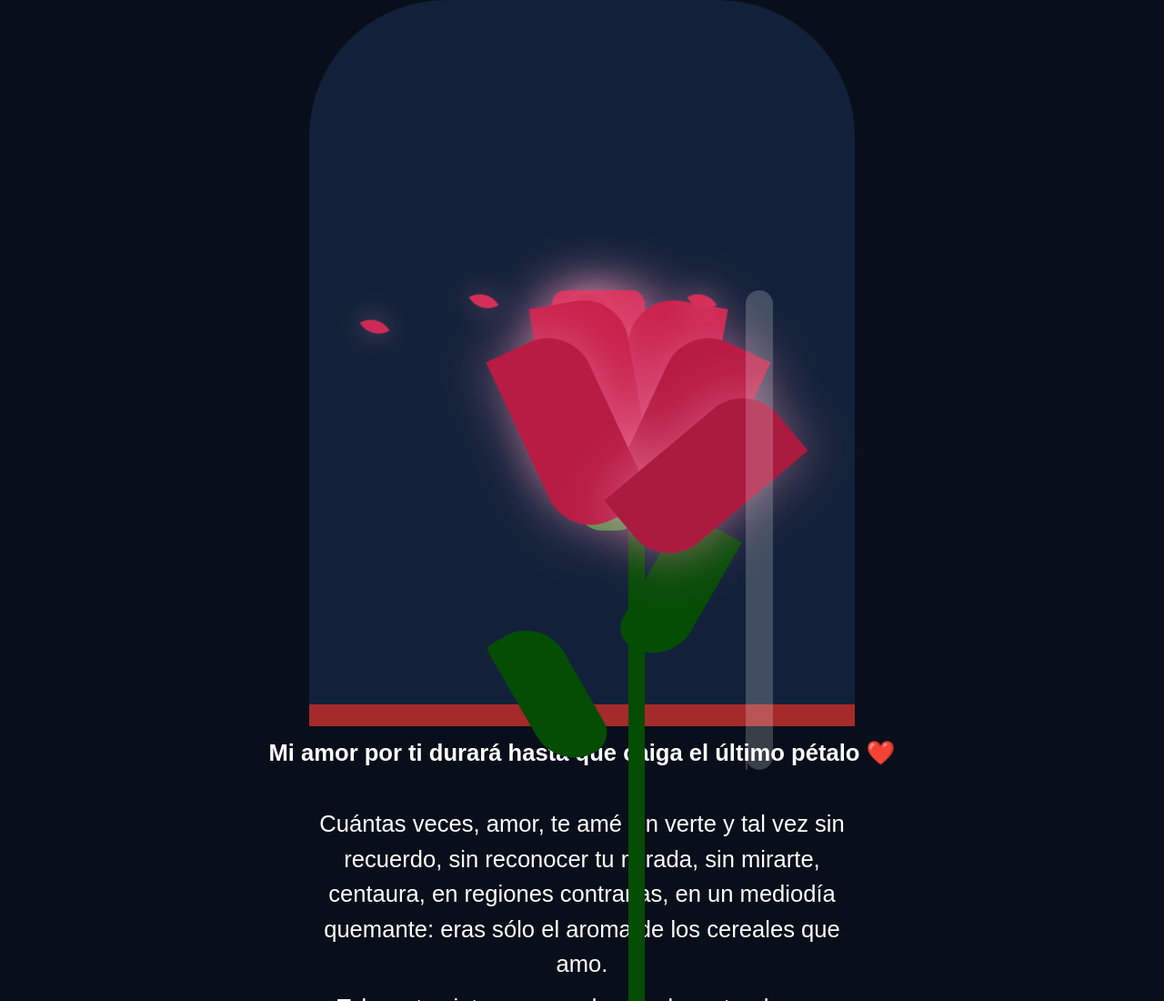
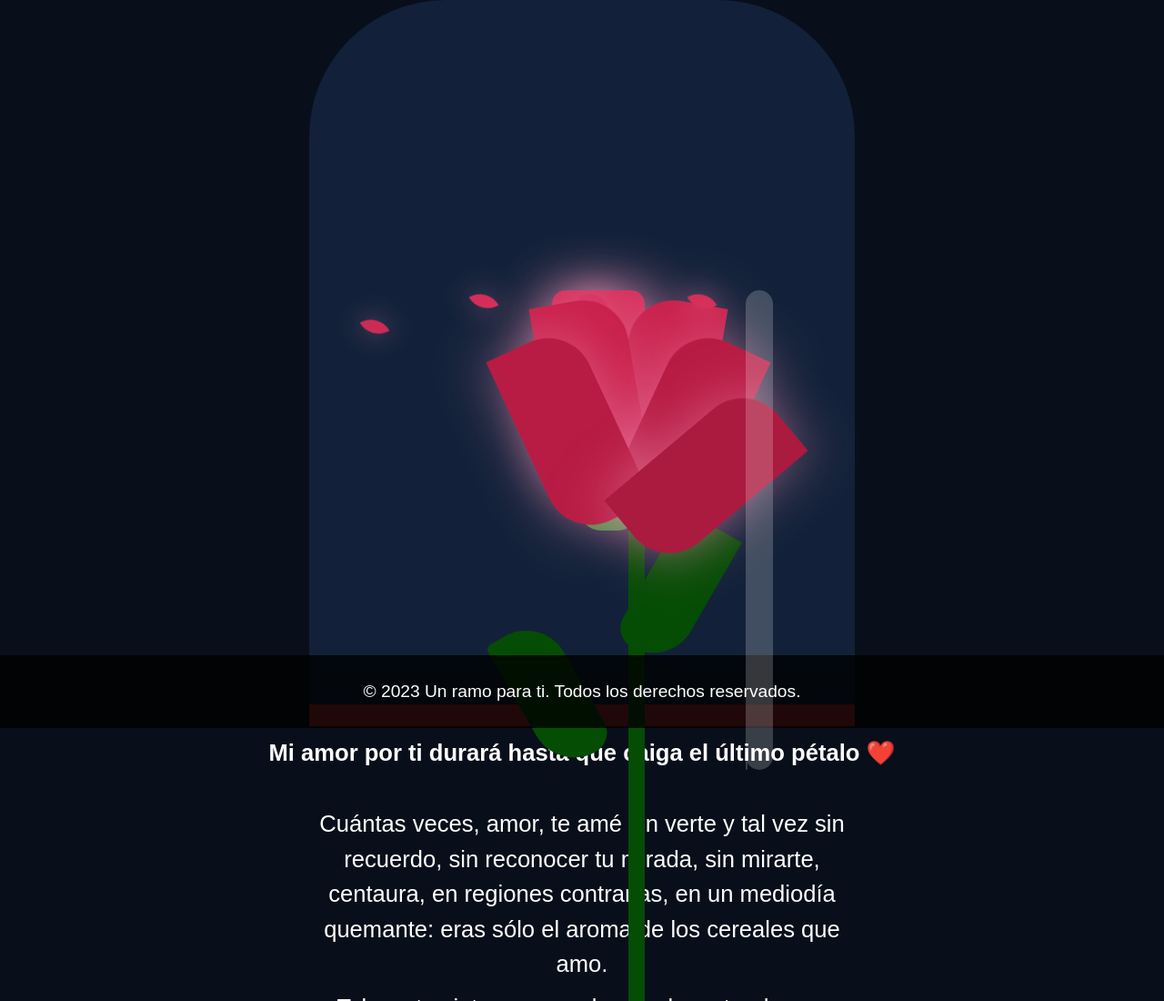
Before and after one commit to pjaime1623/rosa, a plain HTML site: page index.html in a window 1280 px wide. Shown: the top 1100 px of the page at 91% size. Drawn offline with Linux system fonts and the light colour scheme.

Commit message:
Update index.html

```diff
--- a/index.html
+++ b/index.html
@@ -68,6 +68,9 @@
             Como hoguera en los bosques el fuego es tu reino.
         </p>
     </div>
+    <footer class="footer">
+        <p>&copy; 2023 Un ramo para ti. Todos los derechos reservados.</p>
+    </footer>
     <script src="script.js"></script>
 </body>
 
```
